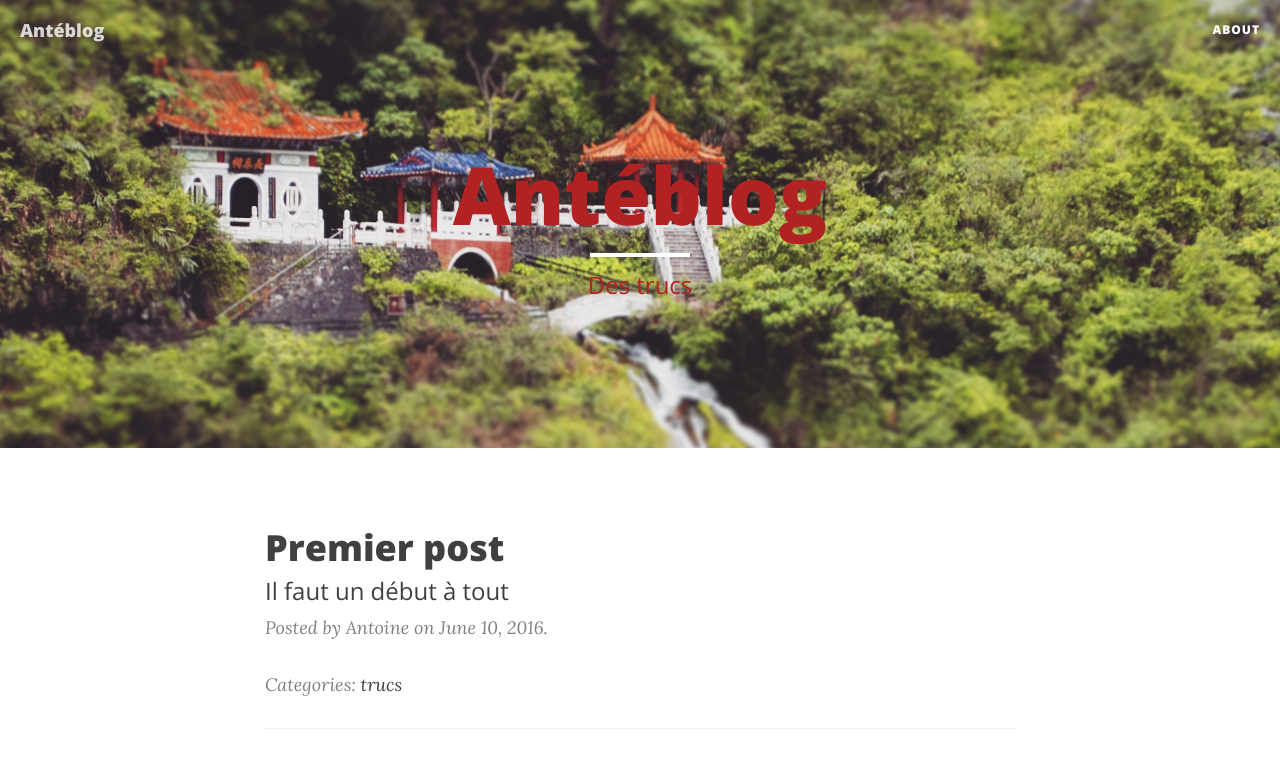
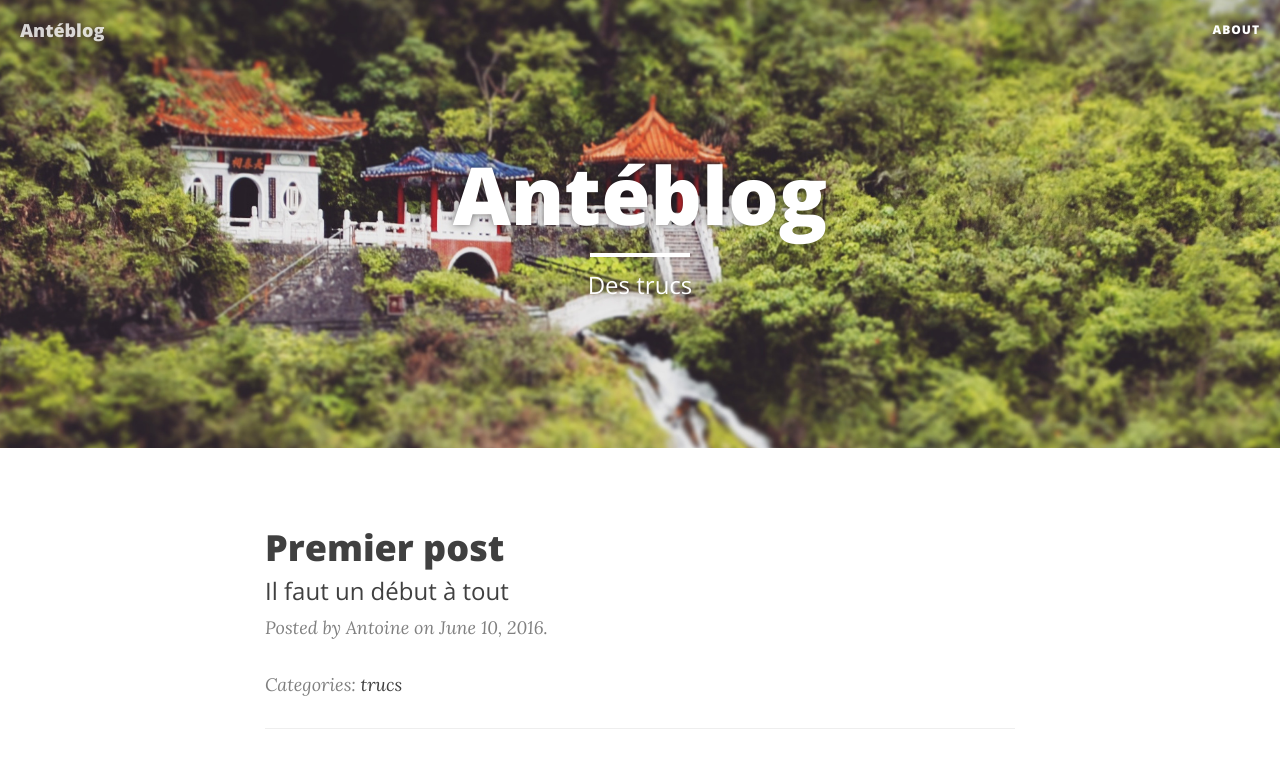
Before and after one commit to adalmieres/adalmieres.github.io, a plain HTML site: page index.html in a window 1280 px wide. Shown: the top 777 px of the page. Drawn offline with nearby package versions, Linux system fonts and the light colour scheme.

Commit message:
Update clean-blog.css
title in white and with shadow

```diff
--- a/css/clean-blog.css
+++ b/css/clean-blog.css
@@ -146,7 +146,8 @@ hr.small {
 .intro-header .post-heading,
 .intro-header .page-heading {
   padding: 100px 0 50px;
-  color: firebrick;
+  color: #FFFFFF;
+  text-shadow: 0 0 7px rgba(0,0,0, 0.5);
 }
 @media only screen and (min-width: 768px) {
   .intro-header .site-heading,
```
